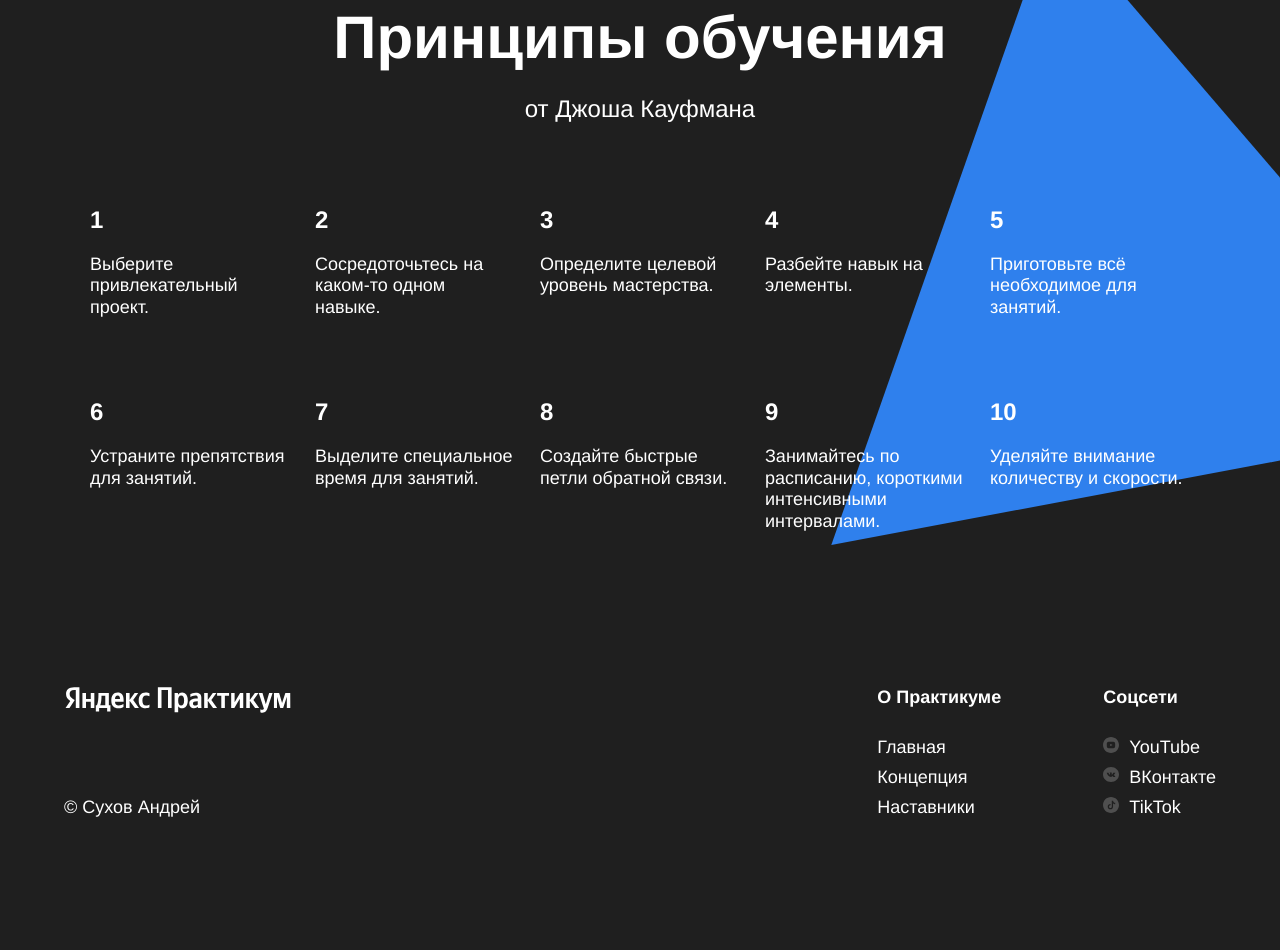
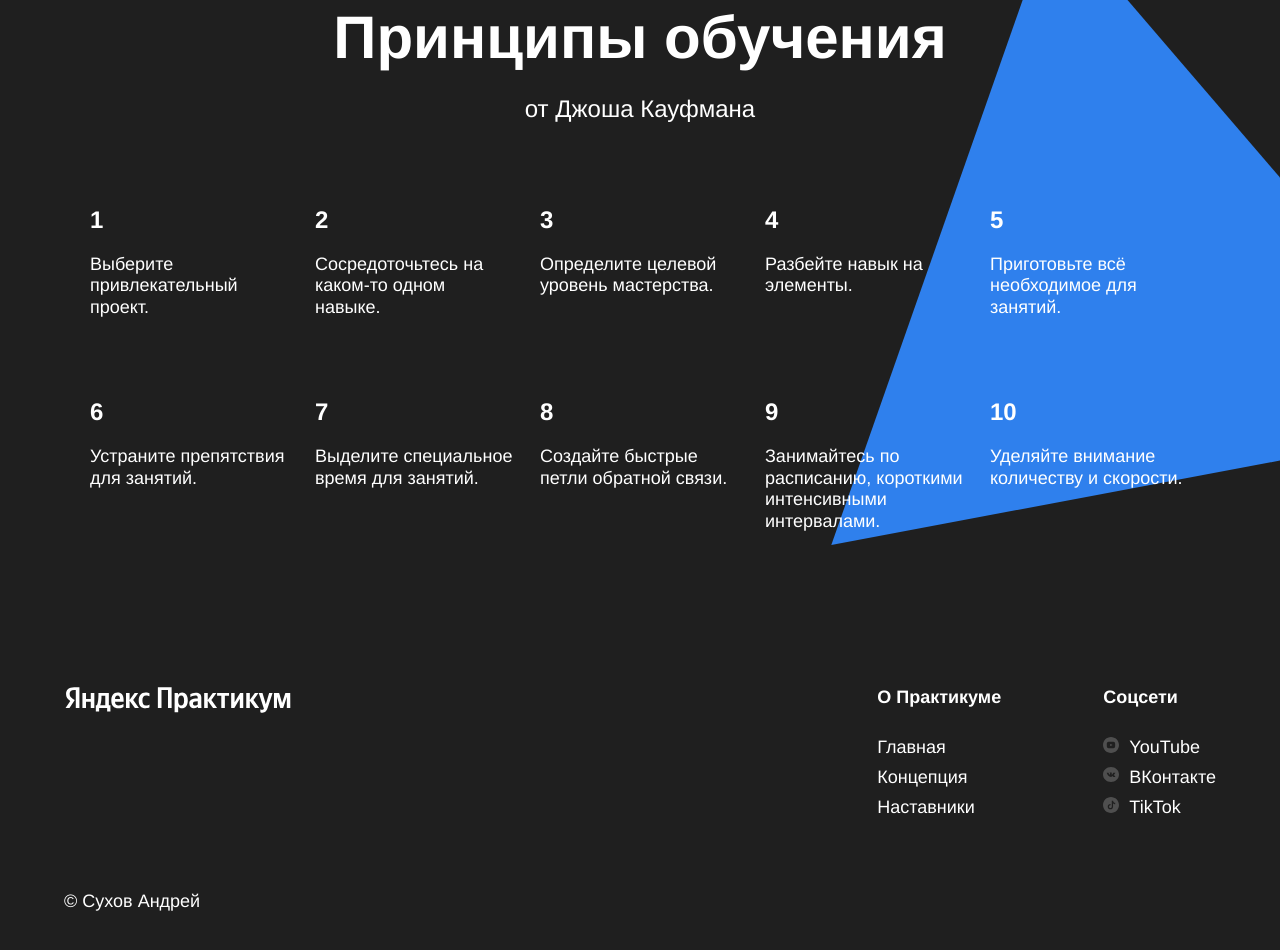
Before and after one commit to AndreySukhov52/how-to-learn, a plain HTML site: page index.html in a window 1280 px wide. Shown: the part 2984-3934 px from the top of the page. Drawn offline with Linux system fonts and the light colour scheme.

Commit message:
Работа после исправлений версия 4

```diff
--- a/styles/style.css
+++ b/styles/style.css
@@ -296,7 +296,10 @@
 .footer {
   color: white;
   background-color: #1f1f1f;
+  box-sizing: border-box;
   min-height: 350px;
+  padding-top: 60px;
+  padding-bottom: 40px;
 }
 
 .footer__columns {
@@ -305,8 +308,7 @@
   margin-right: auto;
   display: flex;
   justify-content: space-between;
-  padding-top: 60px;
-  padding-bottom: 40px;
+  height: 250px;
 }
 
 .footer__column_content_copyright {
```
